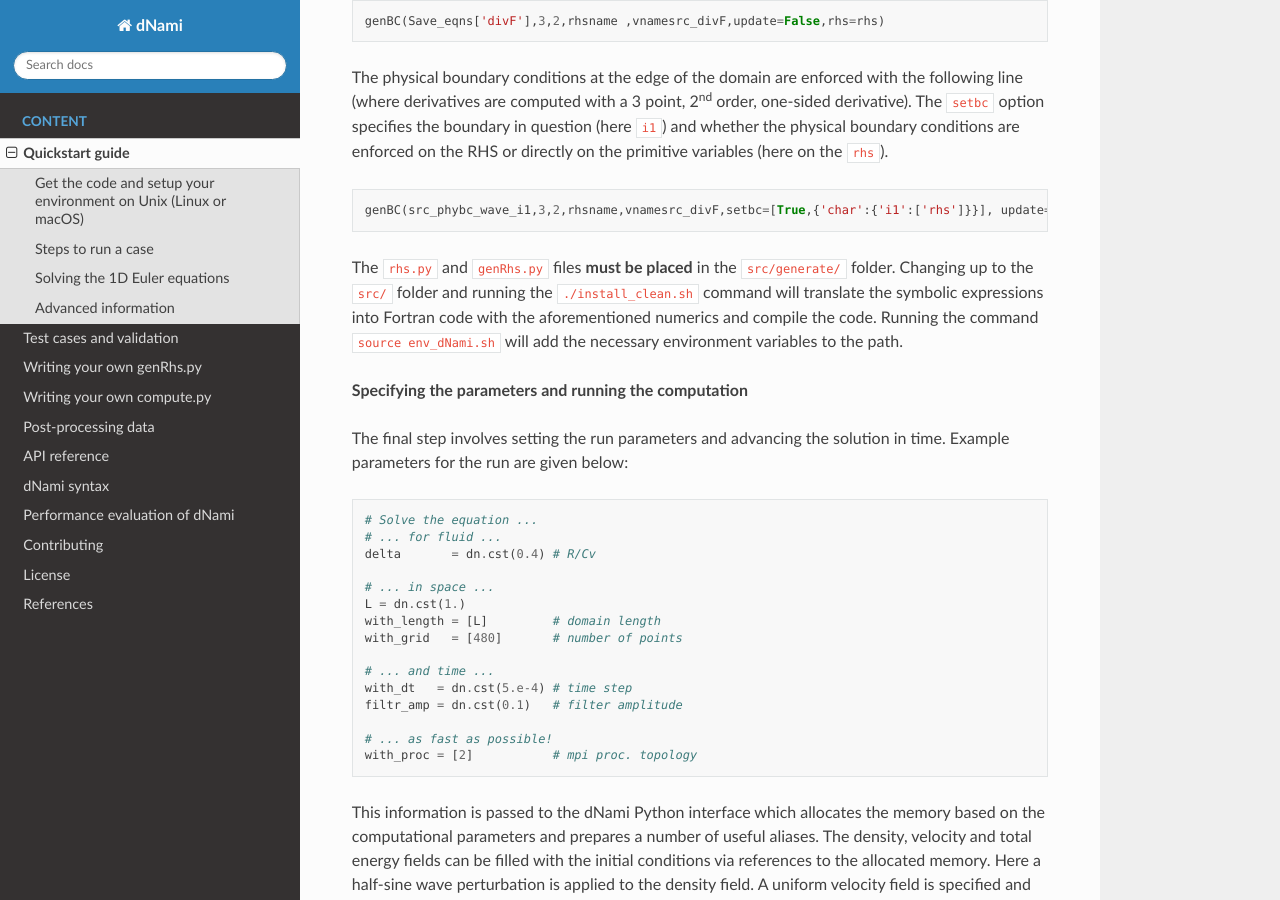
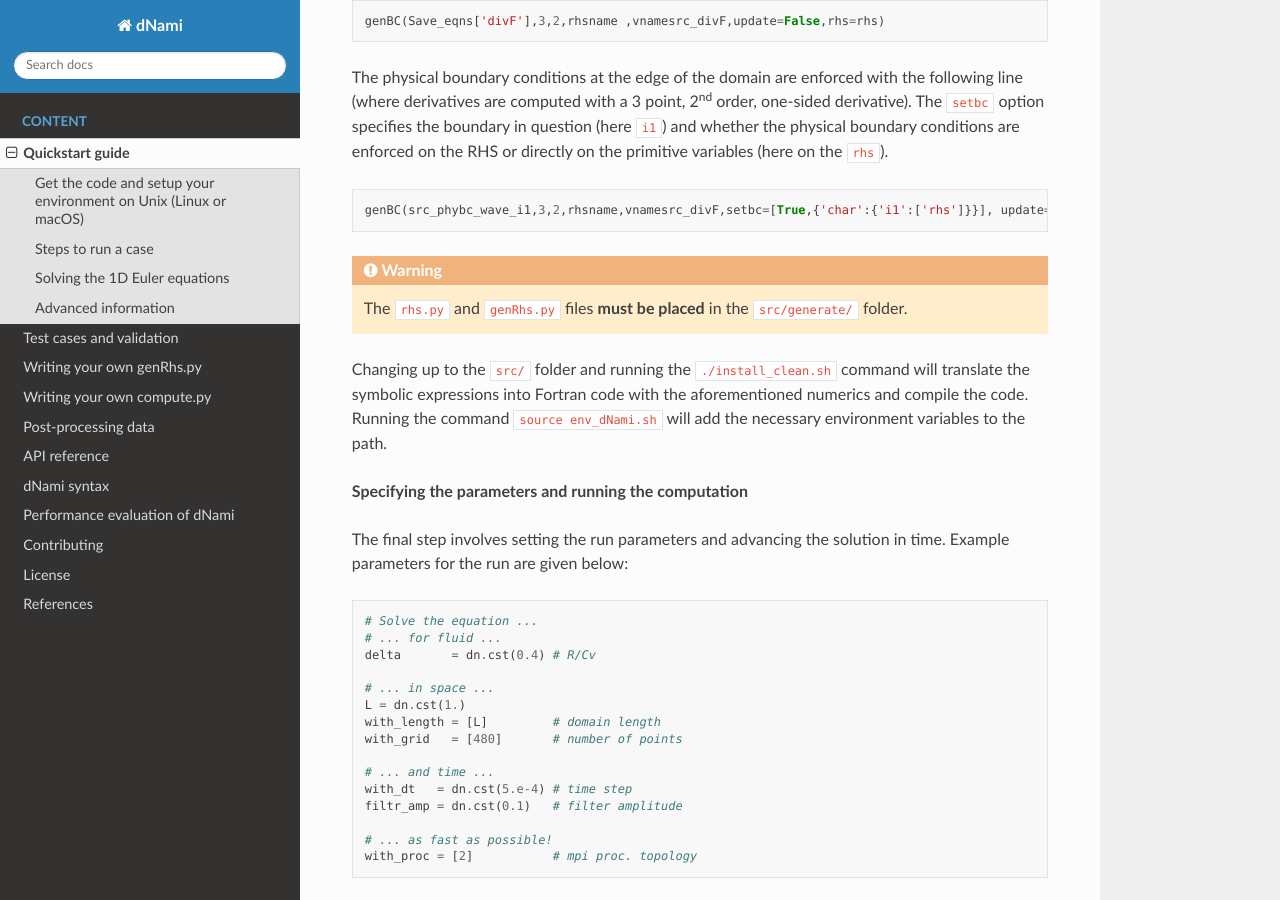
Before and after one commit to dNamiLab/dNami, a Sphinx documentation site: the page built from doc/usage/quickstart.rst, in a window 1280 px wide and 900 px high, scrolled down 4725 px. Built offline with Sphinx 7.4.7 and the Read the Docs theme 2.0.0, drawn with Linux system fonts in a browser that asks for light colours; some of the changed lines change nothing that is shown.

Commit message:
Update quickstart.rst

```diff
--- a/doc/usage/quickstart.rst
+++ b/doc/usage/quickstart.rst
@@ -185,7 +185,10 @@ The physical boundary conditions at the edge of the domain are enforced with the
 
     genBC(src_phybc_wave_i1,3,2,rhsname,vnamesrc_divF,setbc=[True,{'char':{'i1':['rhs']}}], update=False,rhs=rhs)
 
-The ``rhs.py`` and ``genRhs.py`` files **must be placed** in the ``src/generate/`` folder. Changing up to the ``src/`` folder and running the ``./install_clean.sh`` command will translate the symbolic expressions into Fortran code with the aforementioned numerics and compile the code. Running the command ``source env_dNami.sh`` will add the necessary environment variables to the path.
+.. warning::
+    The ``rhs.py`` and ``genRhs.py`` files **must be placed** in the ``src/generate/`` folder.
+
+Changing up to the ``src/`` folder and running the ``./install_clean.sh`` command will translate the symbolic expressions into Fortran code with the aforementioned numerics and compile the code. Running the command ``source env_dNami.sh`` will add the necessary environment variables to the path.
 
 **Specifying the parameters and running the computation**
 
```
